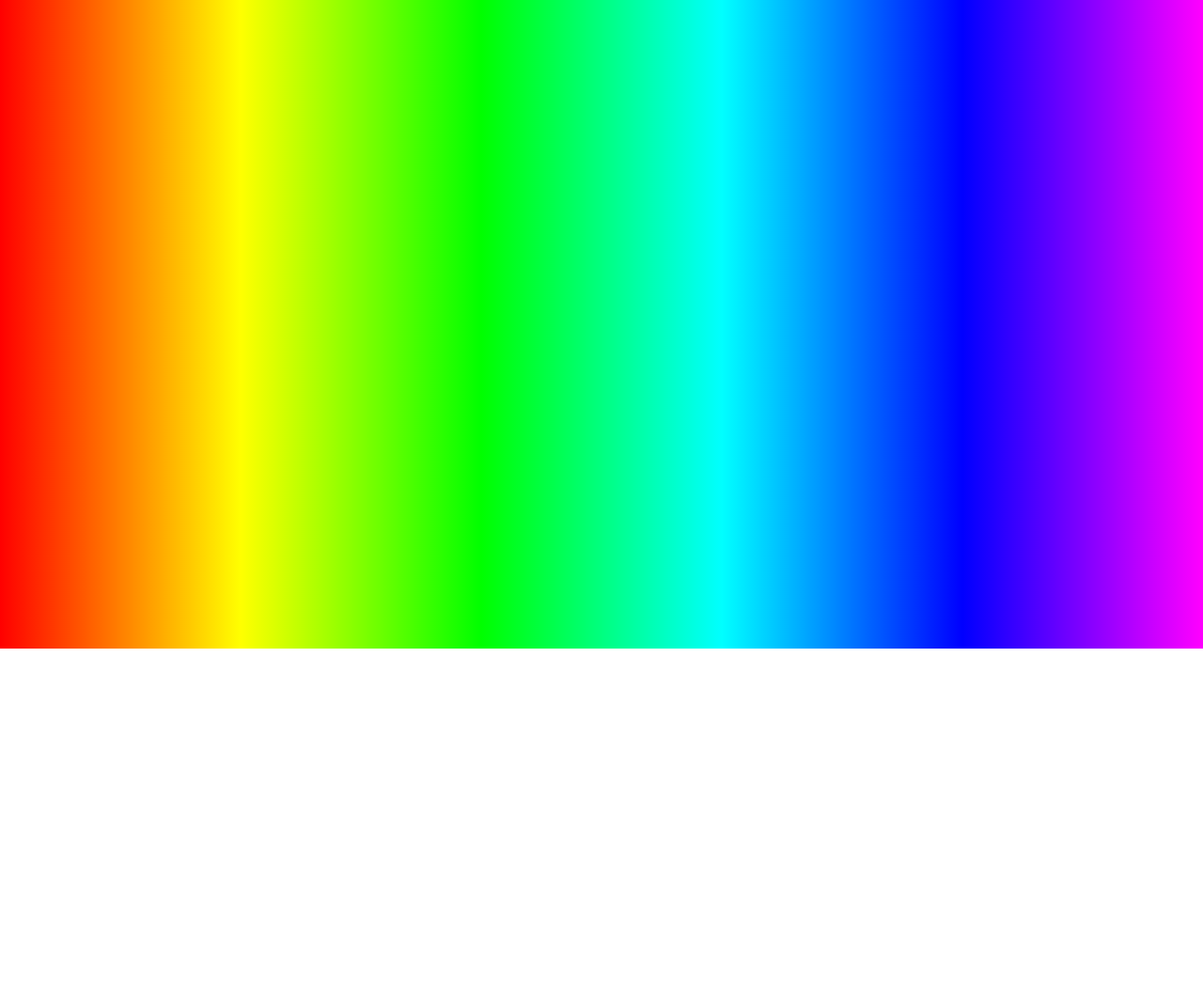
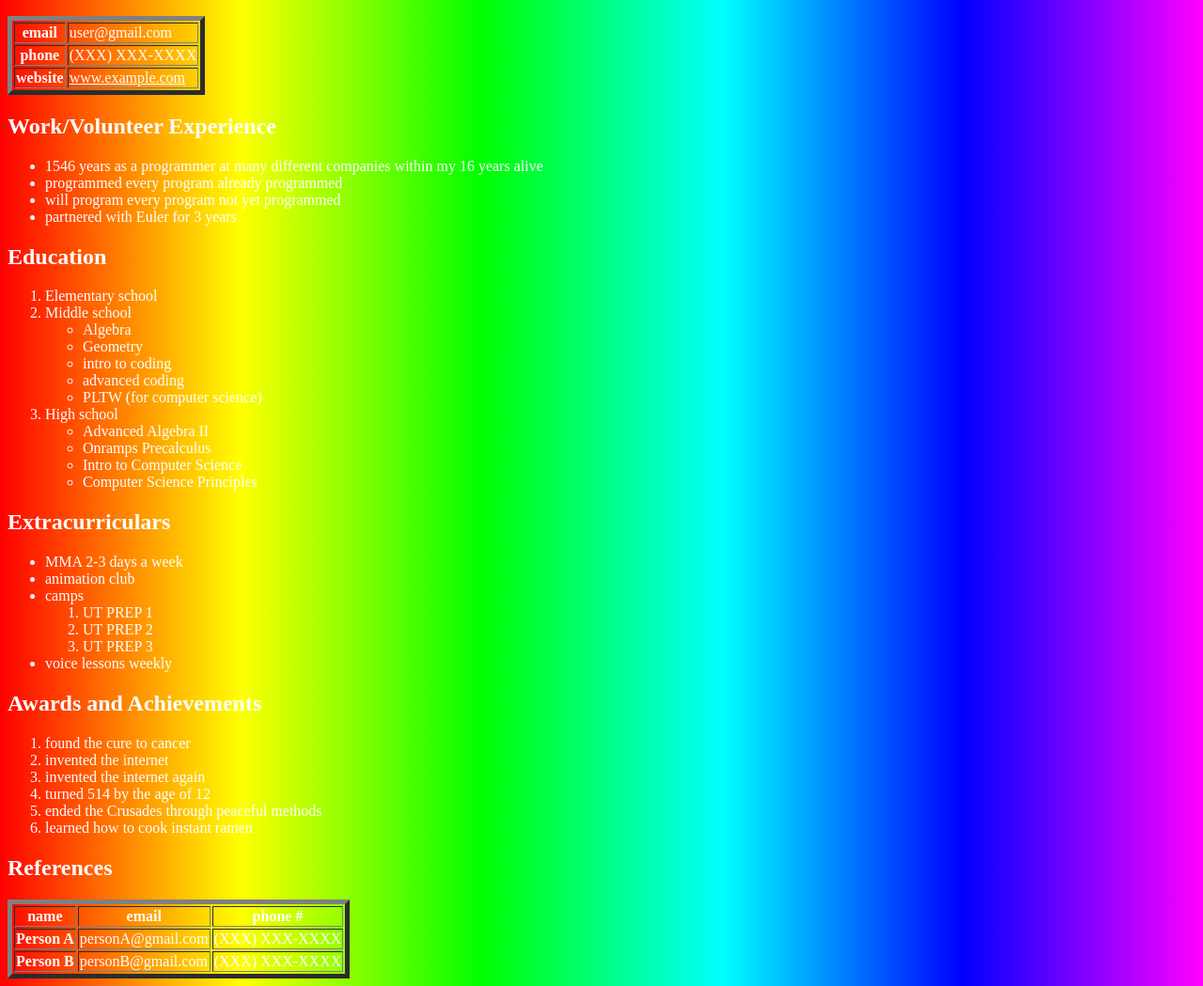
Before and after one commit to Death-by-pip/Death-by-pip.github.io, a plain HTML site: page resume.html in a window 1280 px wide. Shown: the part 110-1159 px from the top of the page at 94% size. Before the commit the page ends 800 px from the top, so only its background shows below. Drawn offline with Linux system fonts and the light colour scheme.

Commit message:
Update resume.html

```diff
--- a/resume.html
+++ b/resume.html
@@ -21,6 +21,88 @@
                 </a>
             </nav>
         </div>
-
+        <h1 style="color:gold;">
+            <b><u>Noam Stewart's Resume</u></b>
+        </h1>
+        <h2>Contacts</h2>
+        <table border="5px">
+            <tr>
+                <th>email</th>
+                <td>user@gmail.com</td>
+            </tr>
+            <tr>
+                <th>phone</th>
+                <td>(XXX) XXX-XXXX</td>
+            </tr>
+            <tr>
+                <th>website</th>
+                <td><a href="https://www.example.com/">www.example.com</a></td>
+            </tr>
+        </table>
+        <h2>Work/Volunteer Experience</h2>
+        <ul>
+            <li>1546 years as a programmer at many different companies within my 16 years alive</li>
+            <li>programmed every program already programmed</li>
+            <li>will program every program not yet programmed</li>
+            <li>partnered with Euler for 3 years</li>
+        </ul>
+        <h2>Education</h2>
+        <ol>
+            <li>Elementary school</li>
+            <li>Middle school</li>
+                <ul>
+                    <li>Algebra</li>
+                    <li>Geometry</li>
+                    <li>intro to coding</li>
+                    <li>advanced coding</li>
+                    <li>PLTW (for computer science)</li>
+                </ul>
+            <li>High school</li>
+                <ul>
+                    <li>Advanced Algebra II</li>
+                    <li>Onramps Precalculus</li>
+                    <li>Intro to Computer Science</li>
+                    <li>Computer Science Principles</li>
+                </ul>
+        </ol>
+        <h2>Extracurriculars</h2>
+        <ul>
+            <li>MMA 2-3 days a week</li>
+            <li>animation club</li>
+            <li>camps</li>
+                <ol>
+                    <li>UT PREP 1</li>
+                    <li>UT PREP 2</li>
+                    <li>UT PREP 3</li>
+                </ol>
+            <li>voice lessons weekly</li>
+        </ul>
+        <h2>Awards and Achievements</h2>
+        <ol>
+            <li>found the cure to cancer</li>
+            <li>invented the internet</li>
+            <li>invented the internet again</li>
+            <li>turned 514 by the age of 12</li>
+            <li>ended the Crusades through peaceful methods</li>
+            <li>learned how to cook instant ramen</li>
+        </ol>
+        <h2>References</h2>
+        <table border="5px">
+            <tr>
+                <th>name</th>
+                <th>email</th>
+                <th>phone #</th>
+            </tr>
+            <tr>
+                <th>Person A</th>
+                <td>personA@gmail.com</td>
+                <td>(XXX) XXX-XXXX</td>
+            </tr>
+            <tr>
+                <th>Person B</th>
+                <td>personB@gmail.com</td>
+                <td>(XXX) XXX-XXXX</td>
+            </tr>
+        </table>
     </body>
 </html>
```
